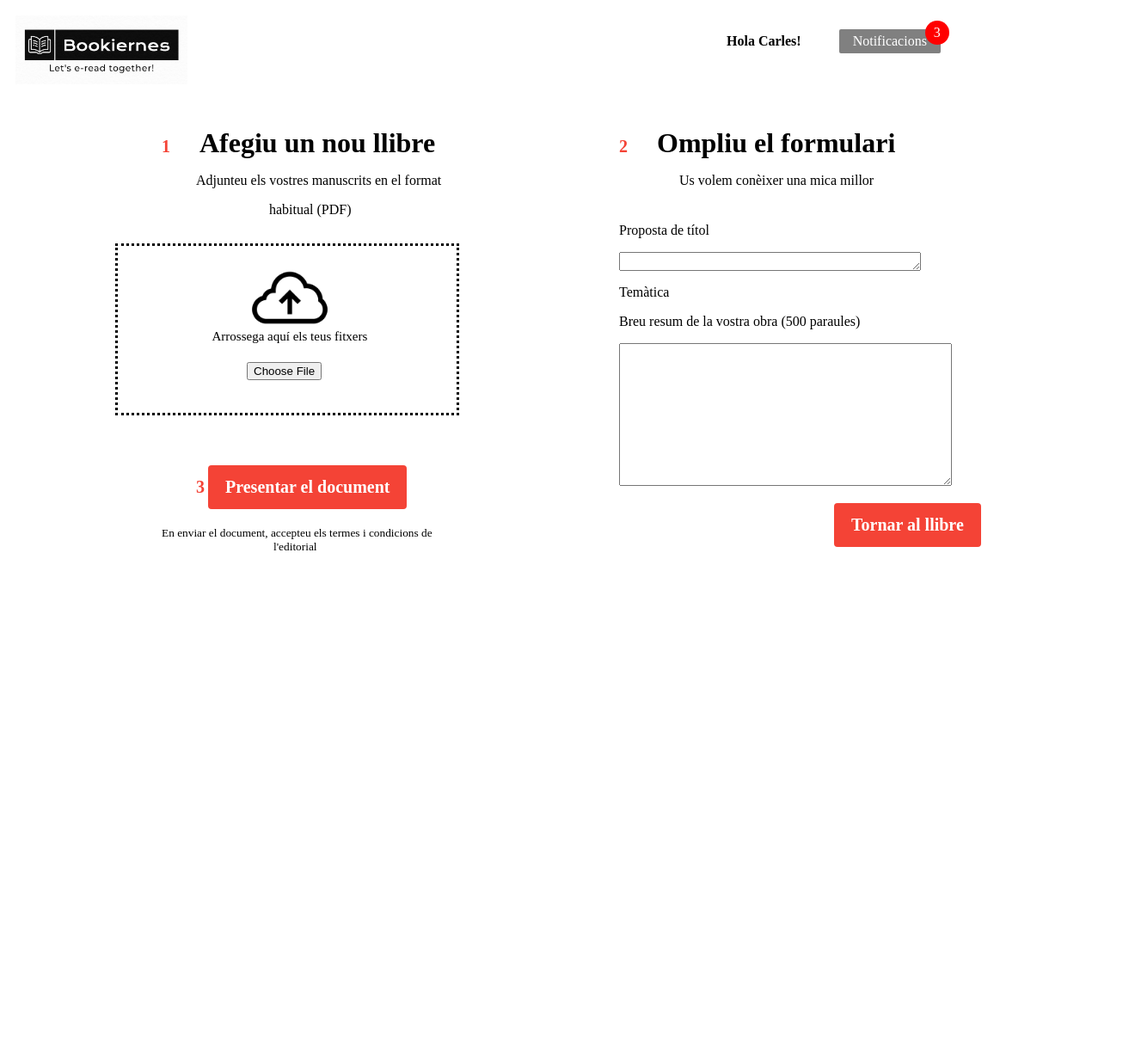
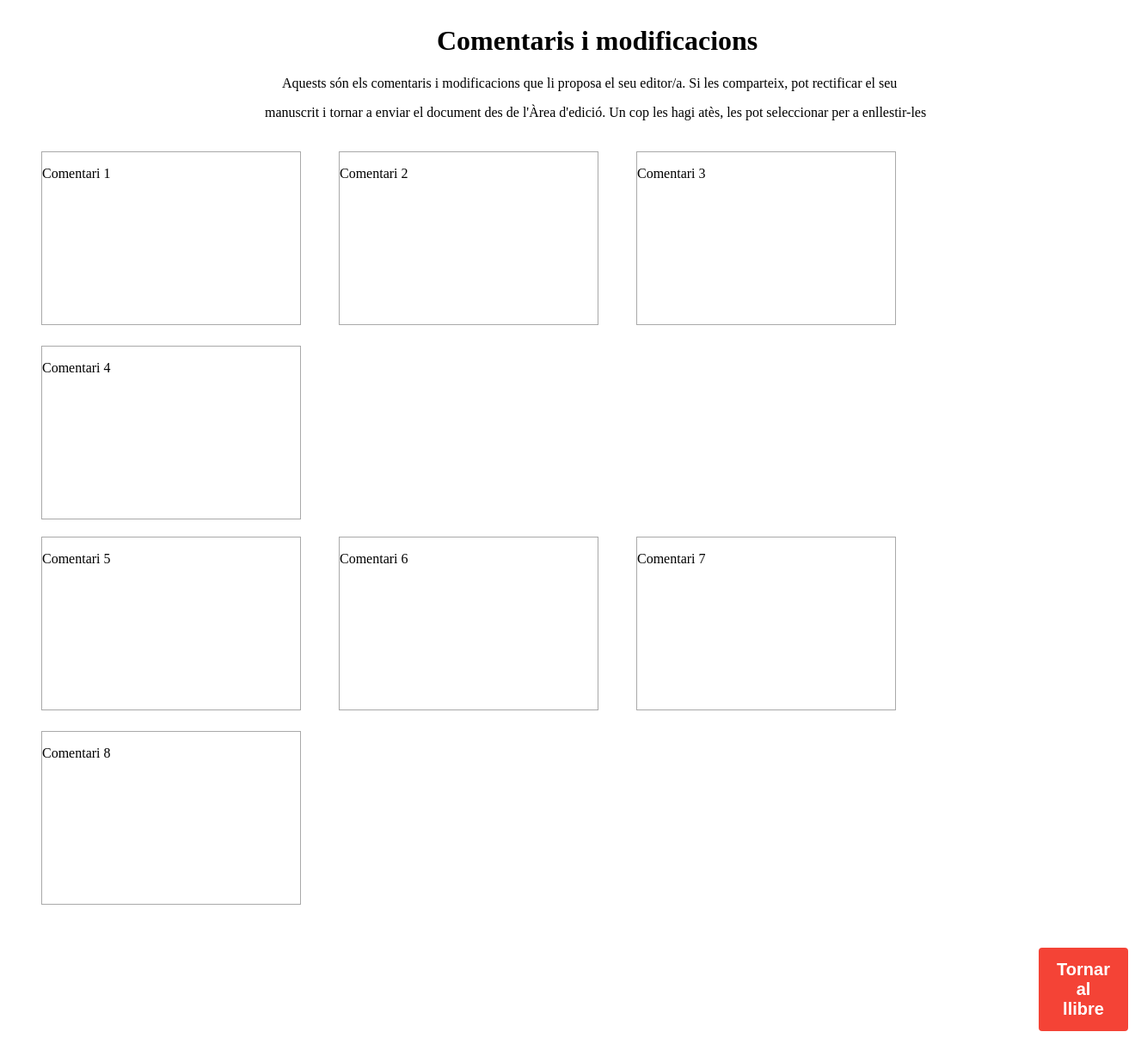
Before and after one commit to RafaCucurull/Bookiernes, a Django app: page / in a window 1320 px wide. Shown: the whole page at 86% size. Before the commit the page ends 640 px from the top, so only its background shows below. Run offline with Django 3.2, Linux system fonts and the light colour scheme; data that the repository does not hold is empty.

Commit message:
comentaris template

```diff
--- a/bookapp/views.py
+++ b/bookapp/views.py
@@ -12,4 +12,4 @@ def afegirLlibre(request):
             return redirect('afegirllibre')
     else:
         form = AfegirLlibreForm()
-    return render(request, "afegirllibre.html", {'form': form})
+    return render(request, "comments.html", {'form': form})
--- a/templates/afegirllibre.html
+++ b/templates/afegirllibre.html
@@ -6,7 +6,6 @@
             font-family: "Times New Roman";
         }
 
-        /* Create two equal columns that floats next to each other */
         .column {
             float: left;
             width: 50%;
@@ -15,14 +14,6 @@
         }
 
         .columnTop {
-            float: left;
-            width: 50%;
-            padding: 10px;
-            height: 80px;
-        }
-
-        .columnTop2 {
-            margin-left: 50px;
             float: left;
             width: 50%;
             padding: 10px;
@@ -82,7 +73,7 @@
             border-color: black;
             cursor: pointer;
             font-size: 18px;
-            margin: 0 auto 0;
+            margin-left: 140px;
             margin-top: 30px !important;
             height: 200px;
             overflow: hidden;
--- /dev/null
+++ b/templates/comments.html
@@ -0,0 +1,87 @@
+<head>
+    <meta name="viewport" content="width=device-width, initial-scale=1">
+    <style>
+        .column {
+            float: left;
+            width: 50%;
+            padding: 10px;
+            height: 450px;
+        }
+
+        .row:after {
+            content: "";
+            display: table;
+            clear: both;
+        }
+
+        .button1 {
+            margin-left: 1200px;
+            margin-top: 50px;
+            color: white;
+            border: transparent;
+            border-radius: 4px;
+            font-weight: 700;
+            font-size: 20px;
+            background-color: #f44336;
+            padding: 14px 20px;
+        }
+
+        .comment {
+            word-wrap: break-word;
+            margin-top: 20px;
+            margin-left: 40px;
+            display: inline-block;
+            width: 300px;
+            height: 200px;
+            border-width: 0.5px;
+            border-style: solid;
+            border-color: darkgrey;
+        }
+
+        .text {
+            position: absolute;
+        }
+
+        #title {
+            margin-left: 500px;
+        }
+
+        #subtitle1 {
+            margin-left: 320px;
+        }
+
+        #subtitle2 {
+            margin-left: 300px;
+        }
+
+    </style>
+</head>
+<body>
+<div class="row">
+
+</div>
+<div class="row">
+    <h1 id="title">Comentaris i modificacions</h1>
+    <p id="subtitle1">Aquests són els comentaris i modificacions que li proposa el seu editor/a. Si les comparteix, pot
+        rectificar el seu</p>
+    <p id="subtitle2">manuscrit i tornar a enviar el document des de l'Àrea d'edició. Un cop les hagi atès, les pot
+        seleccionar per a enllestir-les</p>
+</div>
+<div class="row">
+    <div class="comment">
+        <p class="text">Comentari 1</p>
+    </div>
+    <div class="comment"><p class="text">Comentari 2</p></div>
+    <div class="comment"><p class="text">Comentari 3</p></div>
+    <div class="comment"><p class="text">Comentari 4</p></div>
+</div>
+<div class="row">
+    <div class="comment"><p class="text">Comentari 5</p></div>
+    <div class="comment"><p class="text">Comentari 6</p></div>
+    <div class="comment"><p class="text">Comentari 7</p></div>
+    <div class="comment"><p class="text">Comentari 8</p></div>
+</div>
+<div class="row">
+    <button class="button1">Tornar al llibre</button>
+</div>
+</body>
```
